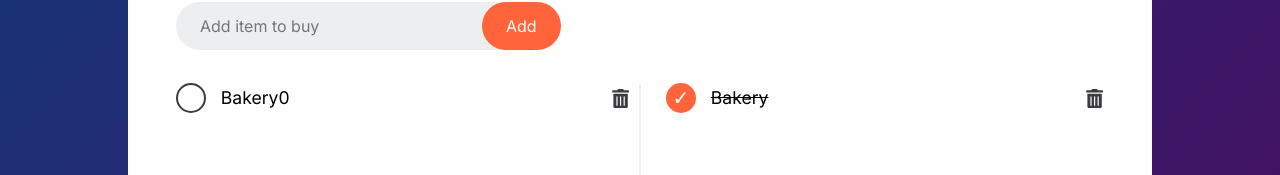
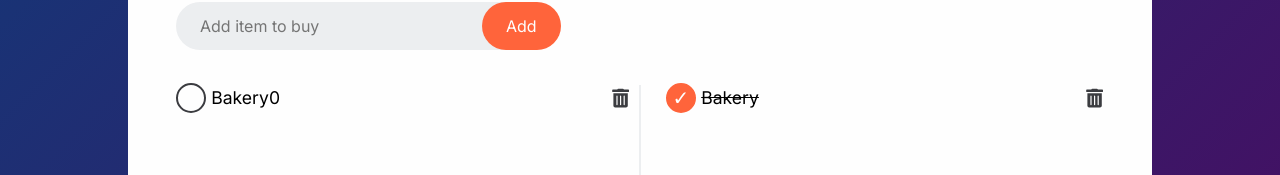
Before and after one commit to a-HamedEG/Grocery-List, a React (Create React App) app: page / in a window 1280 px wide. Shown: the part 158-333 px from the top of the page. Built offline with nearby package versions, Linux system fonts and the light colour scheme.

Commit message:
fixing task overflow & setting fixed dimension to icon

```diff
--- a/src/Components/Item/Item.css
+++ b/src/Components/Item/Item.css
@@ -5,8 +5,68 @@
     position: relative;
 }
 
+.input-container {
+    margin-right: 2.8rem;
+    width: 30px;
+    height: 30px;
+    position: absolute;
+    top: 50%;
+    transform: translateY(-50%);
+}
+
+input[type=checkbox] {
+    --width: 30px;
+    width: var(--width);
+    appearance: none;
+    -webkit-appearance: none;
+    -moz-appearance: none;
+    border-radius: 50%;
+    position: absolute;
+    top: 50%;
+    transform: translateY(-50%);
+    aspect-ratio: 1/1;
+    border: 2px solid var(--accent-clr);
+}
+
+input[type=checkbox]:checked {
+    background-color: var(--cta-clr);
+    border: 2px solid var(--cta-clr);
+}
+
+input[type=checkbox]:checked+.task-container label {
+    text-decoration: line-through;
+}
+
+input[type=checkbox]:checked::before {
+    content: "\2713";
+    color: white;
+    font-size: 20px;
+    position: absolute;
+    top: 50%;
+    left: 50%;
+    transform: translate(-50%, -50%);
+}
+
+label:hover,
+input[type=checkbox]:hover {
+    cursor: pointer;
+}
+
+
+label {
+    font-size: 1.1rem;
+}
+
+.task-container {
+    margin-left: 2.2rem;
+    width: 82%;
+}
+
 .task-wrapper .svg {
-    position: relative;
+    position: absolute;
+    top: 50%;
+    transform: translateY(-50%);
+    right: 0;
     cursor: pointer;
     font-size: 1.2rem;
     z-index: 1;
@@ -43,55 +103,31 @@
 }
 
 @keyframes wobble {
-0% { transform: translateX(0%); }
-15% { transform: translateX(-25%) rotate(-5deg); }
-30% { transform: translateX(20%) rotate(3deg); }
-45% { transform: translateX(-15%) rotate(-3deg); }
-60% { transform: translateX(10%) rotate(2deg); }
-75% { transform: translateX(-5%) rotate(-1deg); }
-100% { transform: translateX(0%); }
+    0% {
+        transform: translateX(0%);
     }
 
-input[type=checkbox] {
-    --width: 30px;
-    width: var(--width);
-    appearance: none;
-    -webkit-appearance: none;
-    -moz-appearance: none;
-    border-radius: 50%;
-    position: absolute;
-    top: 50%;
-    transform: translateY(-50%);
-    aspect-ratio: 1/1;
-    border: 2px solid var(--accent-clr);
+    15% {
+        transform: translateX(-25%) rotate(-5deg);
     }
 
-input[type=checkbox]:checked {
-    background-color: var(--cta-clr);
-    border: 2px solid var(--cta-clr);
+    30% {
+        transform: translateX(20%) rotate(3deg);
     }
 
-input[type=checkbox]:checked + label {
-    text-decoration: line-through;
+    45% {
+        transform: translateX(-15%) rotate(-3deg);
     }
 
-input[type=checkbox]:checked::before {
-    content: "\2713";
-    color: white;
-    font-size: 20px;
-    position: absolute;
-    top: 50%;
-    left: 50%;
-    transform: translate(-50%, -50%);
+    60% {
+        transform: translateX(10%) rotate(2deg);
     }
 
-label:hover,
-input[type=checkbox]:hover {
-    cursor: pointer;
+    75% {
+        transform: translateX(-5%) rotate(-1deg);
     }
 
-
-label {
-    margin-left: 2.8rem;
-    font-size: 1.1rem;
+    100% {
+        transform: translateX(0%);
     }
+}
--- a/src/Components/Item/Item.js
+++ b/src/Components/Item/Item.js
@@ -8,8 +8,12 @@ const Item = ({ id, itemName, checked, handlechange}) => {
     <>
     <div className='flex task-wrapper'>
         <div>
+          {/* <div className='input-container'> */}
             <input type="checkBox" id='task' checked={checked} onChange={()=>handlechange(id)}/>
+          {/* </div> */}
+          <div className='task-container'>
             <label htmlFor="task">{ itemName }</label>
+          </div>
         </div>
         <div className='svg'>
           <FaTrashAlt
```
Lines whose indentation alone changed are shown as unchanged.
